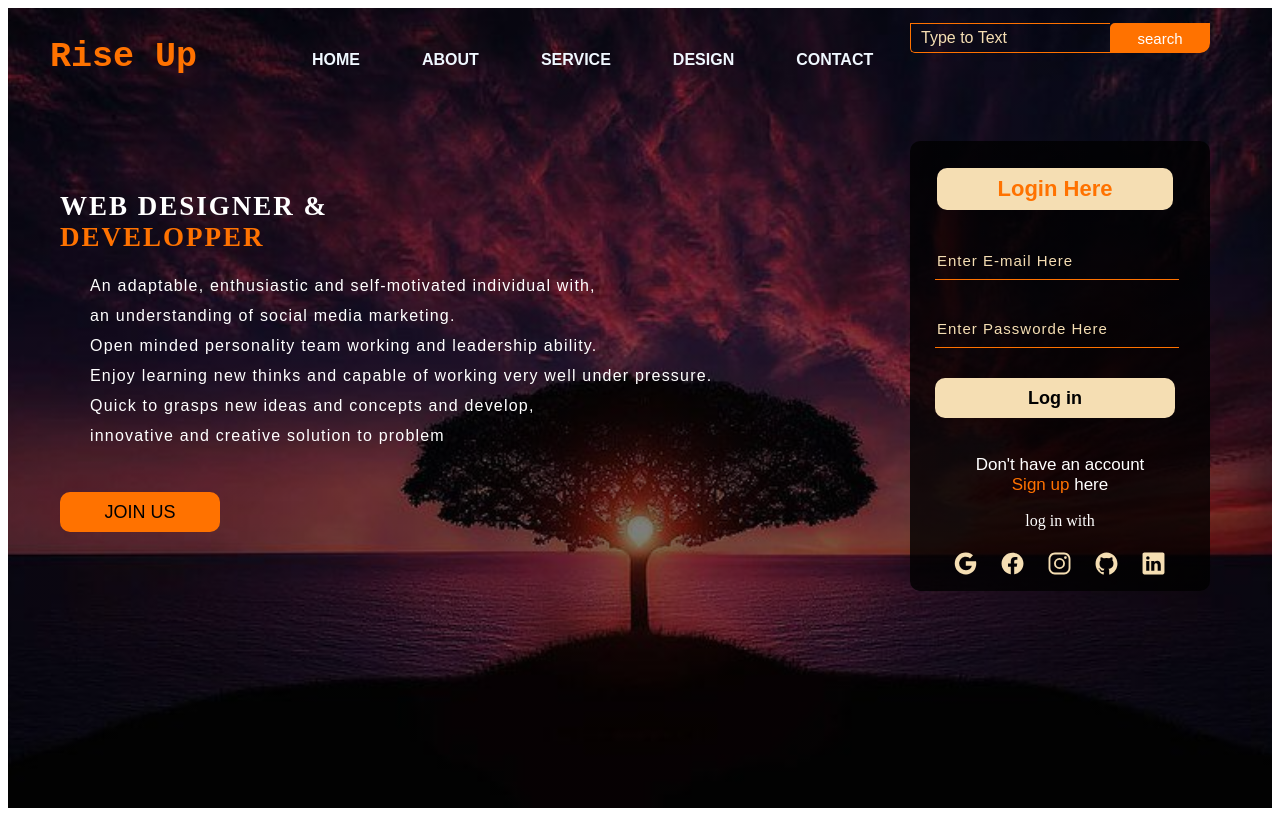
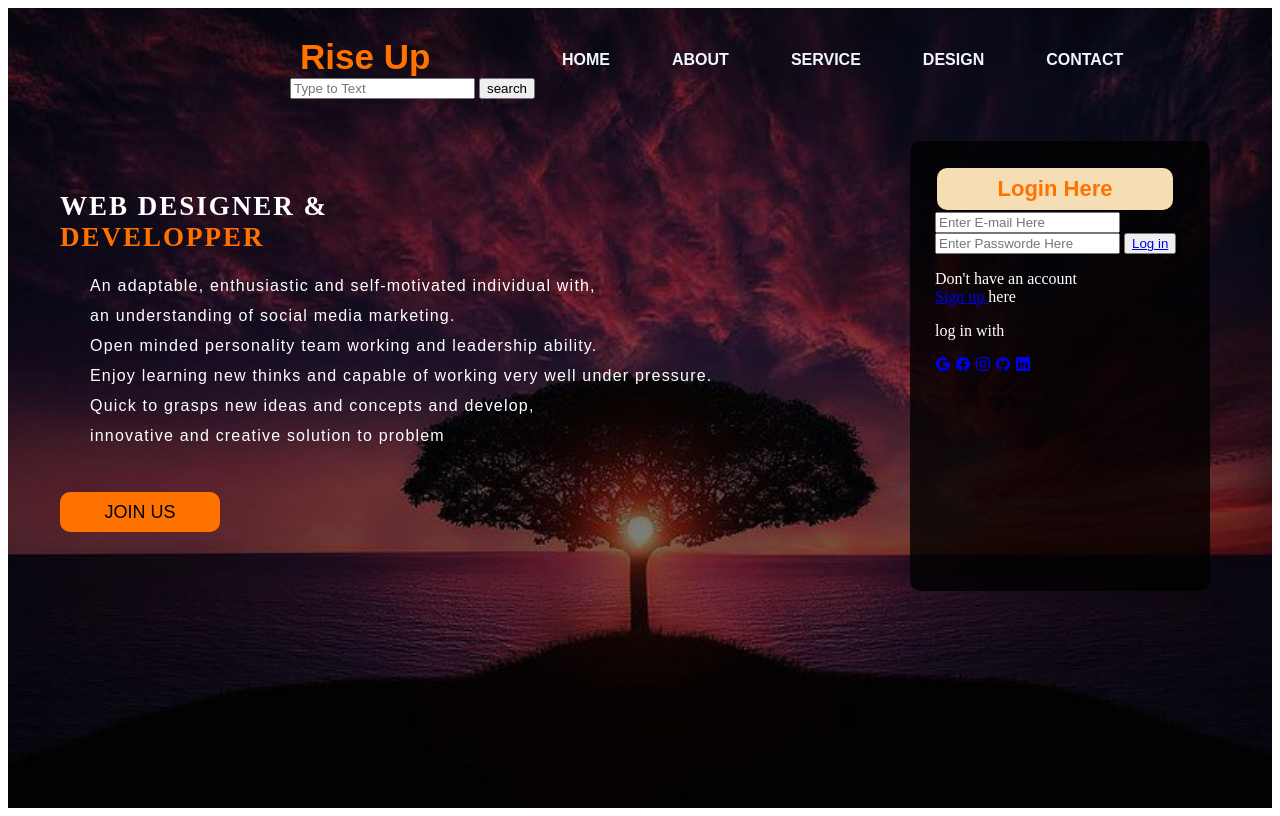
Before and after one commit to vj-sayan29/Rough-company-website, a plain HTML site: page index.html in a window 1280 px wide. Drawn offline with nearby package versions, Linux system fonts and the light colour scheme.

```diff
--- a/style.css
+++ b/style.css
@@ -1,37 +1,41 @@
-.body
-{
+.body {
     margin: 0;
     padding: 0;
 
 }
-.main{
+
+.main {
     width: 100%;
-    background: linear-gradient(to top,rgba(0,0,0,0.5)50%,rgba(0,0,0,0.5)50%),url(tree.jpg);
+    background: linear-gradient(to top, rgba(0, 0, 0, 0.5)50%, rgba(0, 0, 0, 0.5)50%), url(tree.jpg);
     background-position: center;
     background-size: cover;
     height: 100vh;
 
 }
-.navbar{
-    width: 1200px;
+
+.navbar {
+    width: 700px;
     height: 75px;
     margin: auto;
 }
-.icon{
+
+.icon {
     width: 200px;
     float: left;
     height: 70px;
 }
-.logo{
+
+.logo {
     color: #ff7200;
     font-size: 35px;
-    font-family:'Courier New', Courier, monospace;
+    font-family: Arial;
     padding-left: 10px;
     float: left;
     padding-top: 0px;
 
 }
-.menu{
+
+.menu {
     width: 400px;
     float: left;
     height: 70px;
@@ -39,7 +43,7 @@
 }
 
 
-ul{
+ul {
     float: left;
     display: flex;
     justify-content: center;
@@ -49,16 +53,16 @@ ul{
 
 }
 
-  ul li{
-      list-style:none;
-      margin-left: 62px ;
+ul li {
+    list-style: none;
+    margin-left: 62px;
     margin-top: 27px;
     font-size: 16px;
 
 }
 
-  ul li a{
-      text-decoration:solid ;
+ul li a {
+    text-decoration: solid;
     color: aliceblue;
     font-family: sans-serif;
     font-weight: bold;
@@ -66,75 +70,37 @@ ul{
 
 }
 
-  ul li a:hover{
+ul li a:hover {
     color: #ff7200;
 }
 
-  .search{
-      width: 330px;
-      float: left;
-      margin-left: 270px;
 
 
-  }
-  .srch{
-      font-family: Arial;
-      width: 200px;
-      height: 30px;
-      background: transparent;
-      border: 1px solid #ff7200;
-      margin-top: 15px;
-      color: #fff;
-      border-right: none;
-      font-size: 16px;
-      float: left;
-      padding: 10px;
-      border-bottom-left-radius: 5px;
-      border-bottom-left-radius: 5px;
-  }
-  .btn{
-      width: 100px;
-      height: 30px;
-      background: #ff7200;
-      border: 2px solid #ff7200;
-      margin-top: 15px;
-      color: #fff;
-      font-size: 15px;
-      border-bottom-right-radius: 10px;
-      border-top-left-radius: 5px;
-
-
-  }
-  .btn:focus{
-      outline: none;
-
-  }
-  .srch:focus{
-      outline: none;
-  }
-
-  .class{
+.class {
     width: 1200px;
     height: auto;
     margin: auto;
     color: #fff;
     position: relative;
 }
-  .class  .par{
+
+.class .par {
     padding-left: 50px;
     padding-bottom: 25px;
     font-family: Arial;
     letter-spacing: 1.2px;
     line-height: 30px;
 }
-  .class h1{
+
+.class h1 {
     font-family: 'Times New Roman';
     font-size: 27px;
     padding-left: 20px;
     margin-top: 9%;
     letter-spacing: 2px;
 }
-  .class .cn{
+
+.class .cn {
     width: 160px;
     height: 40px;
     background: #ff7200;
@@ -144,26 +110,29 @@ ul{
     font-size: 18px;
     border-radius: 10px;
     cursor: pointer;
-      transition: 0,4s ease;
+    transition: 0, 4s ease;
 }
-  .class .cn a{
+
+.class .cn a {
     text-decoration: none;
     color: #000;
     transition: 0.3s ease;
 }
-  .cn:hover{
-      background-color: #fff ;
+
+.cn:hover {
+    background-color: #fff;
 
 }
 
-  .class span{
+.class span {
     color: #ff7200;
     font-size: 27px;
 }
-  .form{
+
+.form {
     width: 250px;
     height: 400px;
-      background: linear-gradient(to top,rgba(0,0,0,0.8)50%,rgba(0,0,0,0.8)50%);
+    background: linear-gradient(to top, rgba(0, 0, 0, 0.8)50%, rgba(0, 0, 0, 0.8)50%);
     position: absolute;
     top: -50px;
     left: 870px;
@@ -171,9 +140,10 @@ ul{
     padding: 25px;
 
 }
-  .form h2{
+
+.form h2 {
     width: 220px;
-      font-family:  sans-serif;
+    font-family: sans-serif;
     text-align: center;
     color: #ff7200;
     font-size: 22px;
@@ -184,85 +154,3 @@ ul{
 
 
 }
-  .form input{
-      width: 240px;
-      height: 35px;
-      background: transparent;
-      border-bottom: 1px solid #ff7200;
-      border-top: none;
-      border-right: none;
-      border-left: none;
-      color: wheat;
-      font-size: 15px;
-      letter-spacing: 1px;
-      margin-top: 30px;
-      font-family: sans-serif;
-
-  }
-  .form input:focus{
-      outline: none;
-
-  }
-  ::placeholder{
-      color: wheat;
-      font-family: sans-serif;
-
-  }
-
-  .btnn{
-      width: 240px;
-      height: 40px;
-      background: wheat;
-      border: none;
-      margin-top: 30px;
-      font-size: 18px;
-      border-radius: 10px;
-      cursor: pointer;
-      color: wheat;
-      transition: 0.4s ease;
-  }
-
-  .btnn:hover{
-      background: wheat;
-      color: #ff7200;
-
-
-  }
-  .btnn a{
-      text-decoration: none;
-      color: #000;
-      font-weight: bold;
-
-  }
-  .form .link{
-      font-family: Arial;
-      font-size: 17px;
-      padding-top: 20px;
-      text-align: center;
-
-  }
-  .form .link a{
-      text-decoration: dotted;
-      color: #ff7200;
-  }
-  .liw{
-      padding-top: 0px;
-      text-align: center;
-
-  }
-  .icon a{
-      text-decoration: none;
-      color: wheat;
-
-  }
-  .icons ion-icon{
-      color: wheat;
-      font-size: 25px;
-      padding-left: 18px;
-      padding-top: 5px;
-
-  }
-  .icons ion-icon:hover{
-      color: #ff7200;
-
-  }
```
Lines whose indentation alone changed are shown as unchanged.
